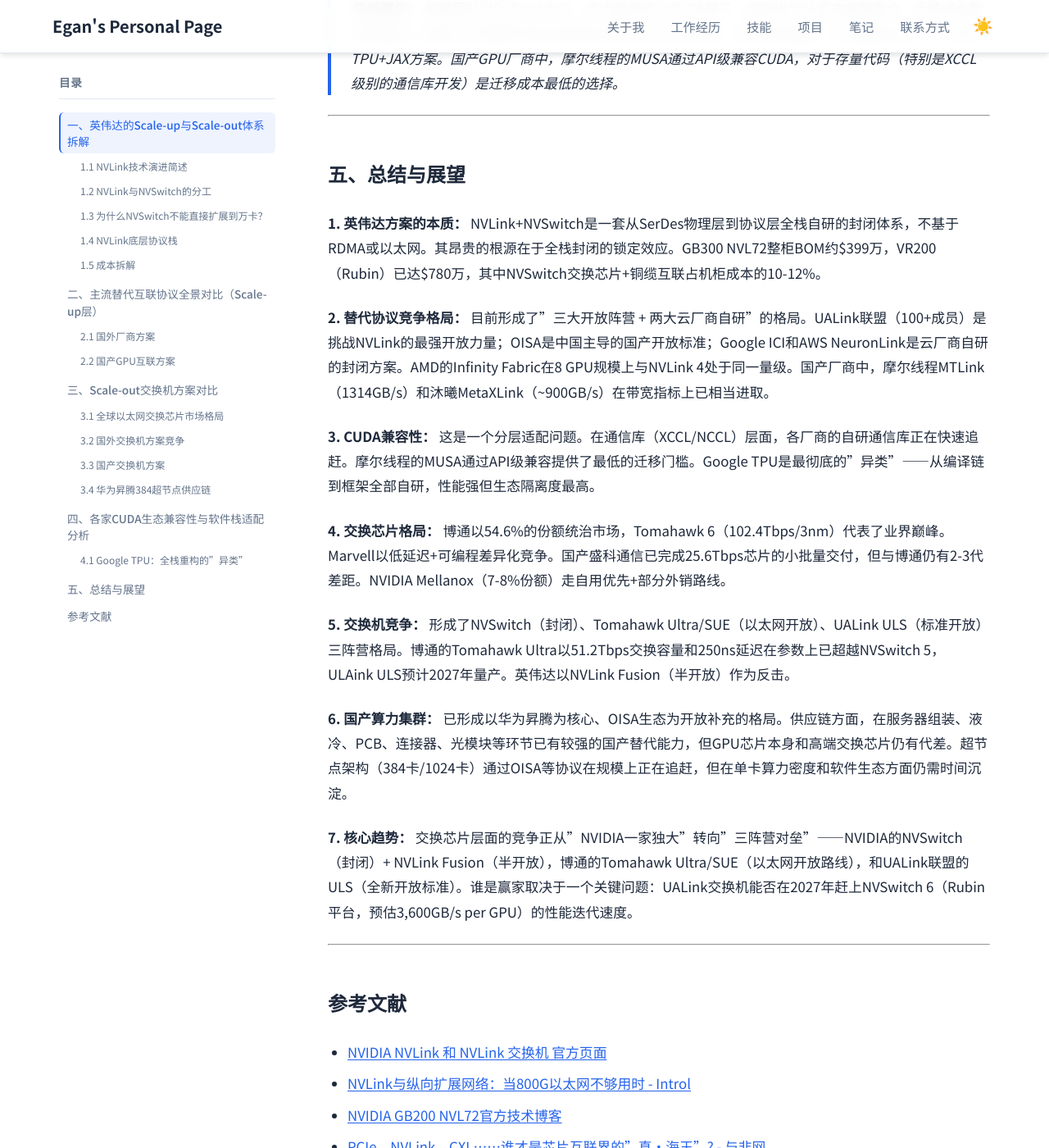
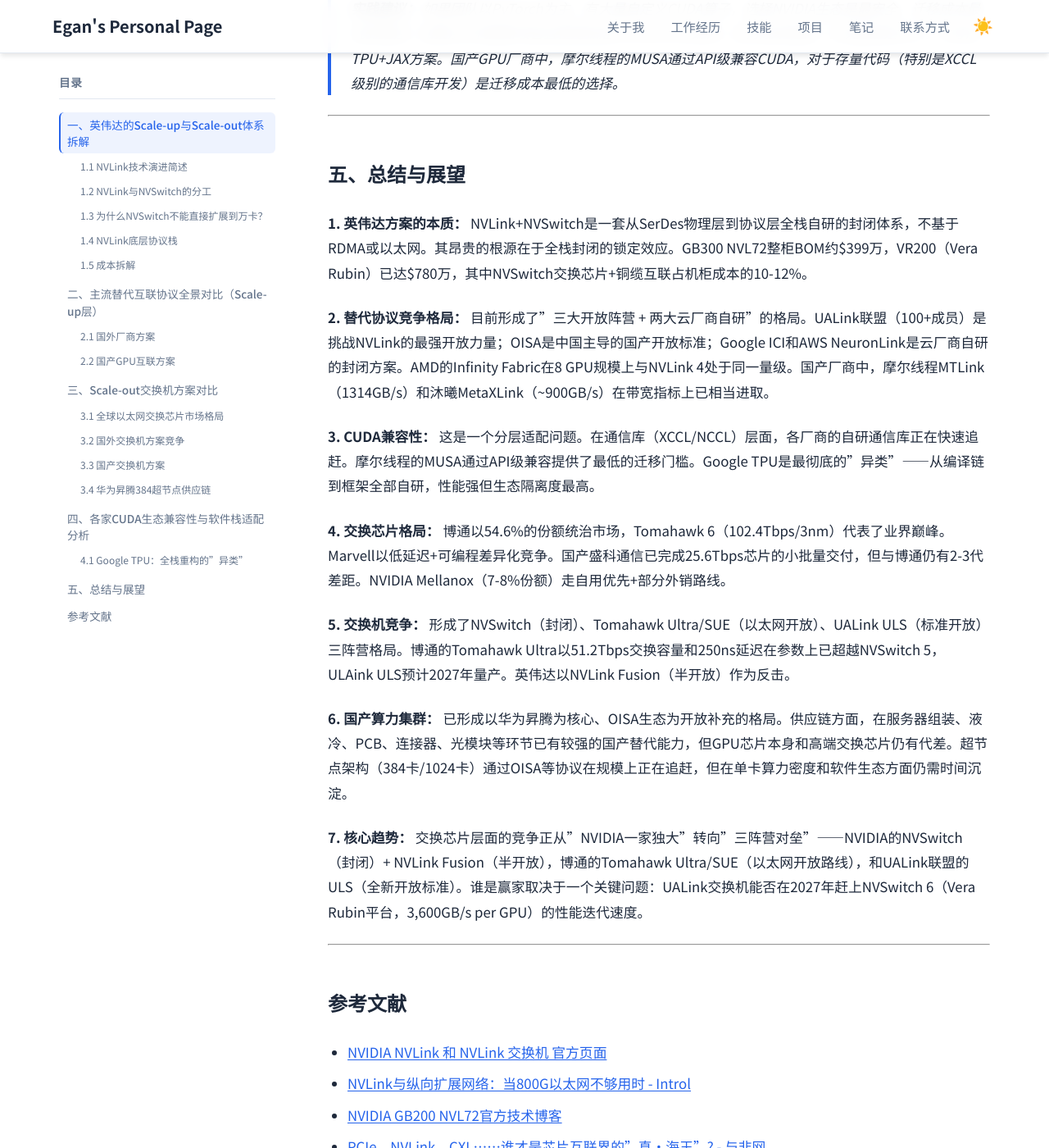
Before and after one commit to Lejun-Hu/Lejun-Hu.github.io, a Jekyll site: the page built from _notes/2026-7-12-GPU_Interconnect_Research.md, in a window 1280 px wide and 1400 px high, scrolled down 12258 px. Shown: the whole window at 82% size. Built offline with Jekyll 4.4.1, drawn with Linux system fonts in a browser that asks for light colours; some of the changed text lies outside the part shown.

Commit message:
update: Vera Rubin已正式发布并量产，更新NVLink 6相关描述

```diff
--- a/_notes/2026-7-12-GPU_Interconnect_Research.md
+++ b/_notes/2026-7-12-GPU_Interconnect_Research.md
@@ -39,7 +39,7 @@ NVLink是一种**自研的专有高速串行互联协议**，用于GPU到GPU以
 | NVLink 3 | Ampere A100 (2020) | 12 | 600 GB/s | sub-link改为4对差分信号线 |
 | NVLink 4 | Hopper H100 (2022) | 18 | 900 GB/s | NVSwitch支持256 GPU，引入SHARP网络内计算 |
 | NVLink 5 | Blackwell B200 (2024) | 18 | 1,800 GB/s | 224G PAM4 SerDes，NVL72支持72 GPU全互联 |
-| NVLink 6 | Rubin (预计2026-2027) | 36 | 3,600 GB/s | 链路数翻倍，聚合带宽260TB/s (NVL72) |
+| NVLink 6 | Vera Rubin (CES 2026发布，已全面量产) | 36 | 3,600 GB/s | 链路数翻倍，NVL144聚合带宽520TB/s |
 
 **第五代NVLink关键指标：** 每条链路100GB/s双向速率，Blackwell GPU配备18条链路，单GPU总带宽达到**1.8TB/s**，是PCIe 5.0 x16带宽（128GB/s）的**14倍**。GB200 NVL72系统在单个NVLink域内连接72个GPU，聚合带宽达**130TB/s**。
 
@@ -264,7 +264,7 @@ Google TPU是本文研究中最特殊的存在——它从芯片到框架全部
 
 ## 五、总结与展望
 
-**1. 英伟达方案的本质：** NVLink+NVSwitch是一套从SerDes物理层到协议层全栈自研的封闭体系，不基于RDMA或以太网。其昂贵的根源在于全栈封闭的锁定效应。GB300 NVL72整柜BOM约$399万，VR200（Rubin）已达$780万，其中NVSwitch交换芯片+铜缆互联占机柜成本的10-12%。
+**1. 英伟达方案的本质：** NVLink+NVSwitch是一套从SerDes物理层到协议层全栈自研的封闭体系，不基于RDMA或以太网。其昂贵的根源在于全栈封闭的锁定效应。GB300 NVL72整柜BOM约$399万，VR200（Vera Rubin）已达$780万，其中NVSwitch交换芯片+铜缆互联占机柜成本的10-12%。
 
 **2. 替代协议竞争格局：** 目前形成了"三大开放阵营 + 两大云厂商自研"的格局。UALink联盟（100+成员）是挑战NVLink的最强开放力量；OISA是中国主导的国产开放标准；Google ICI和AWS NeuronLink是云厂商自研的封闭方案。AMD的Infinity Fabric在8 GPU规模上与NVLink 4处于同一量级。国产厂商中，摩尔线程MTLink（1314GB/s）和沐曦MetaXLink（~900GB/s）在带宽指标上已相当进取。
 
@@ -276,7 +276,7 @@ Google TPU是本文研究中最特殊的存在——它从芯片到框架全部
 
 **6. 国产算力集群：** 已形成以华为昇腾为核心、OISA生态为开放补充的格局。供应链方面，在服务器组装、液冷、PCB、连接器、光模块等环节已有较强的国产替代能力，但GPU芯片本身和高端交换芯片仍有代差。超节点架构（384卡/1024卡）通过OISA等协议在规模上正在追赶，但在单卡算力密度和软件生态方面仍需时间沉淀。
 
-**7. 核心趋势：** 交换芯片层面的竞争正从"NVIDIA一家独大"转向"三阵营对垒"——NVIDIA的NVSwitch（封闭）+ NVLink Fusion（半开放），博通的Tomahawk Ultra/SUE（以太网开放路线），和UALink联盟的ULS（全新开放标准）。谁是赢家取决于一个关键问题：UALink交换机能否在2027年赶上NVSwitch 6（Rubin平台，预估3,600GB/s per GPU）的性能迭代速度。
+**7. 核心趋势：** 交换芯片层面的竞争正从"NVIDIA一家独大"转向"三阵营对垒"——NVIDIA的NVSwitch（封闭）+ NVLink Fusion（半开放），博通的Tomahawk Ultra/SUE（以太网开放路线），和UALink联盟的ULS（全新开放标准）。谁是赢家取决于一个关键问题：UALink交换机能否在2027年赶上NVSwitch 6（Vera Rubin平台，3,600GB/s per GPU）的性能迭代速度。
 
 ---
 
```
